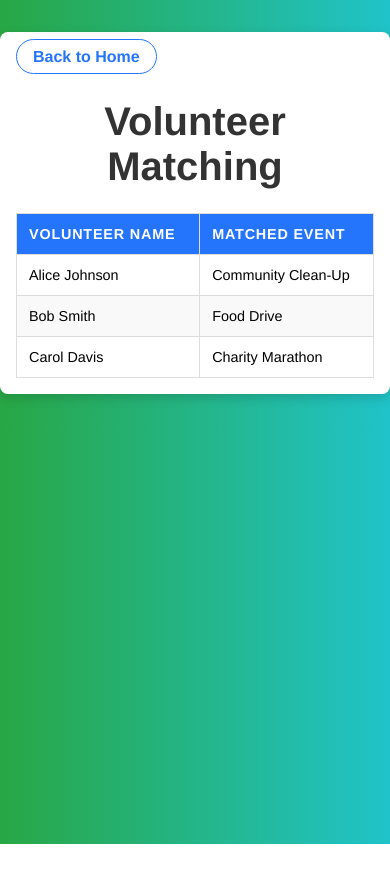
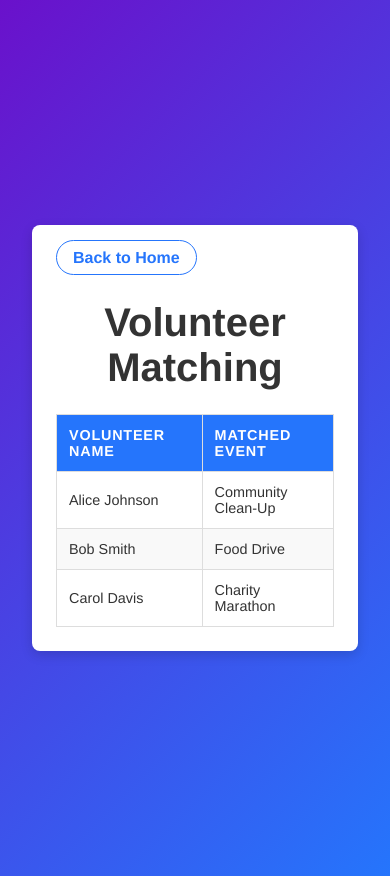
Before and after one commit to NomyNom/volunteering_web_app, a React (Create React App) app in the folder frontend/: page /admin/matching in a window 390 px wide. Before the commit the page ends 844 px from the top, so only its background shows below. Built offline with nearby package versions, Linux system fonts and the light colour scheme.

Commit message:
updated vol. match

```diff
--- a/frontend/src/components/Admin/VolunteerMatching.css
+++ b/frontend/src/components/Admin/VolunteerMatching.css
@@ -1,20 +1,29 @@
-/* VolunteerMatching.css */
+/* Overall page background container */
+.volunteer-matching-page {
+  min-height: 100vh;
+  background: linear-gradient(135deg, #6a11cb, #2575fc); /* Change the color/gradient as desired */
+  display: flex;
+  align-items: center;
+  justify-content: center;
+  padding: 2rem;
+}
 
-/* Container card style */
+/* Card container for volunteer matching content */
 .volunteer-matching-container {
   background: #fff;
   padding: 2.5rem;
-    margin: 2rem auto;
   max-width: 800px;
+  width: 100%;
   border-radius: 8px;
   box-shadow: 0 4px 12px rgba(0, 0, 0, 0.15);
   font-family: 'Helvetica Neue', Helvetica, Arial, sans-serif;
+  color: #333; /* Text color for content */
 }
 
-  /* Back button container */
+/* Container for the back button */
 .back-button-container {
+  text-align: left;
   margin-bottom: 1rem;
-    text-align: left;
 }
 
 /* Back button styling */
@@ -38,7 +47,6 @@
   text-align: center;
   font-size: 2.5rem;
   margin-bottom: 1.5rem;
-    color: #333;
 }
 
 /* Table styling */
@@ -71,17 +79,14 @@
   background-color: #f0f8ff;
 }
 
-  /* Error message styling */
-  .error-message {
-    color: red;
-    margin-bottom: 1rem;
-    text-align: center;
-  }
-
 /* Responsive adjustments */
 @media (max-width: 600px) {
+  .volunteer-matching-page {
+    padding: 1rem;
+  }
   .volunteer-matching-container {
-      padding: 1rem;
+    padding: 1.5rem;
+    margin: 1rem;
   }
   .volunteer-matching-table th,
   .volunteer-matching-table td {
--- a/frontend/src/components/Admin/VolunteerMatching.js
+++ b/frontend/src/components/Admin/VolunteerMatching.js
@@ -48,14 +48,13 @@ const VolunteerMatching = () => {
     }, []);
 
     return (
+      <div className="volunteer-matching-page">
         <div className="volunteer-matching-container">
-          {/* Back Button */}
           <div className="back-button-container">
             <Link to="/" className="back-button">Back to Home</Link>
           </div>
-
           <h2>Volunteer Matching</h2>
-          {error && <div className="error-message">{error}</div>}
+          {error && <div style={{ color: 'red', marginBottom: '1rem' }}>{error}</div>}
           {matches.length === 0 ? (
             <p>No matching data available.</p>
           ) : (
@@ -77,41 +76,9 @@ const VolunteerMatching = () => {
             </table>
           )}
         </div>
-      );
-    };
+      </div>
+    );
+  };
 
 
-    export default VolunteerMatching;
-
-
-
-
-//   return (
-//     <div style={{ padding: '1rem' }}>
-//       <h2>Volunteer Matching</h2>
-//       {error && <div style={{ color: 'red', marginBottom: '1rem' }}>{error}</div>}
-//       {matches.length === 0 ? (
-//         <p>No matching data available.</p>
-//       ) : (
-//         <table style={{ width: '100%', borderCollapse: 'collapse' }}>
-//           <thead>
-//             <tr>
-//               <th style={{ border: '1px solid #ccc', padding: '8px' }}>Volunteer Name</th>
-//               <th style={{ border: '1px solid #ccc', padding: '8px' }}>Matched Event</th>
-//             </tr>
-//           </thead>
-//           <tbody>
-//             {matches.map((match, index) => (
-//               <tr key={index}>
-//                 <td style={{ border: '1px solid #ccc', padding: '8px' }}>{match.volunteerName}</td>
-//                 <td style={{ border: '1px solid #ccc', padding: '8px' }}>{match.matchedEvent}</td>
-//               </tr>
-//             ))}
-//           </tbody>
-//         </table>
-//       )}
-//     </div>
-//   );
-// };
-
-// export default VolunteerMatching;
+  export default VolunteerMatching;
```
Lines whose indentation alone changed are shown as unchanged.
